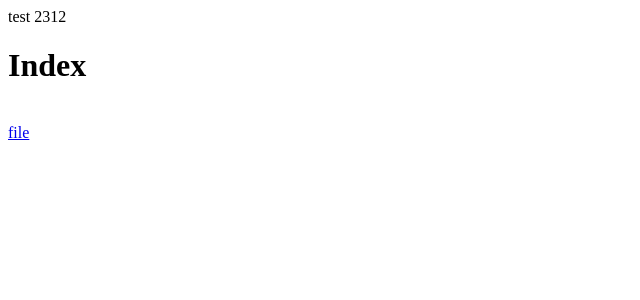
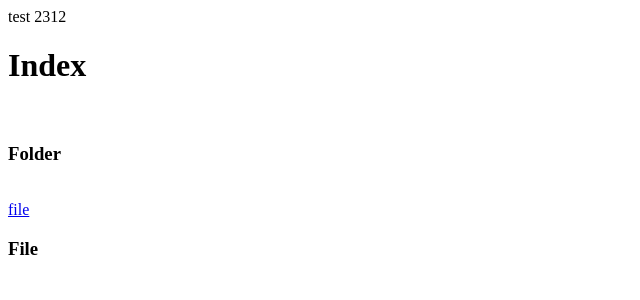
Before and after one commit to pan-wangxyspeaking/pan-wangxyspeaking.github.io, a plain HTML site: page index.html in a window 1280 px wide. Shown: the whole page, without its empty margins (0-640 px from the left). Drawn offline with Linux system fonts and the light colour scheme.

Commit message:
2023-12-16 14:13:59

```diff
--- a/index.html
+++ b/index.html
@@ -1,21 +1,26 @@
 <!DOCTYPE html>
 <html>
+
 <head>
     <meta charset="UTF-8">
     <meta name="viewport" id="viewport" content="width=device-width, initial-scale=1">
     <link rel="stylesheet" type="text/css" href="/static/css/main.css">
 </head>
+
 <body>
-        test 2312<br/>
+    test 2312<br />
 
-        <h1>Index</h1><br/>
+    <h1>Index</h1><br />
 
 
+    <h3>Folder</h3><br/>
     <div class="folder">
-            <a href="./file/">file</a><br/>
+        <a href="./file/">file</a><br />
     </div>
 
+    <h3>File</h3><br/>
     <div class="file">
     </div>
 </body>
+
 </html>
```
Also changed, not shown: file/private/index.html (+1 -1 lines). Lines whose indentation alone changed are shown as unchanged.
